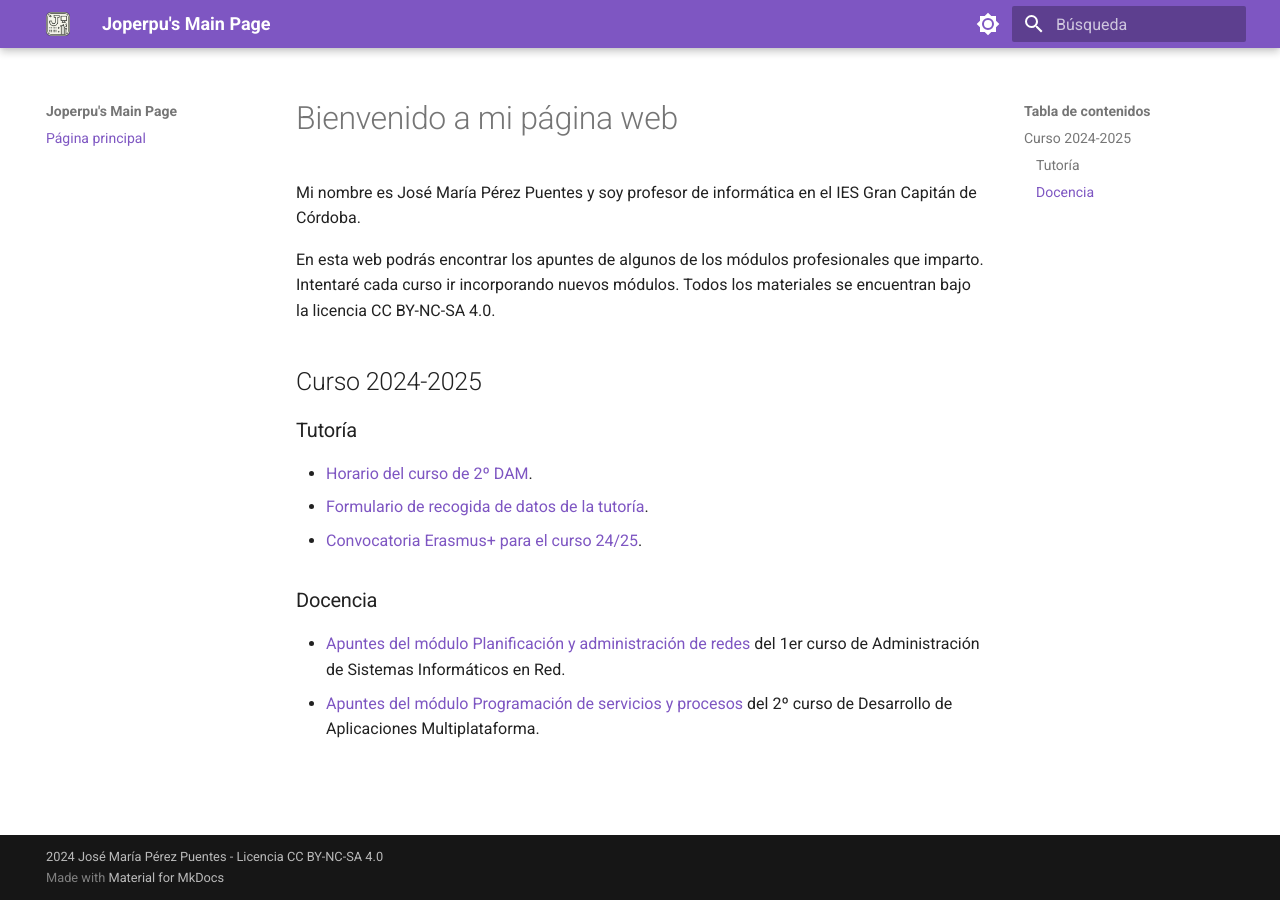
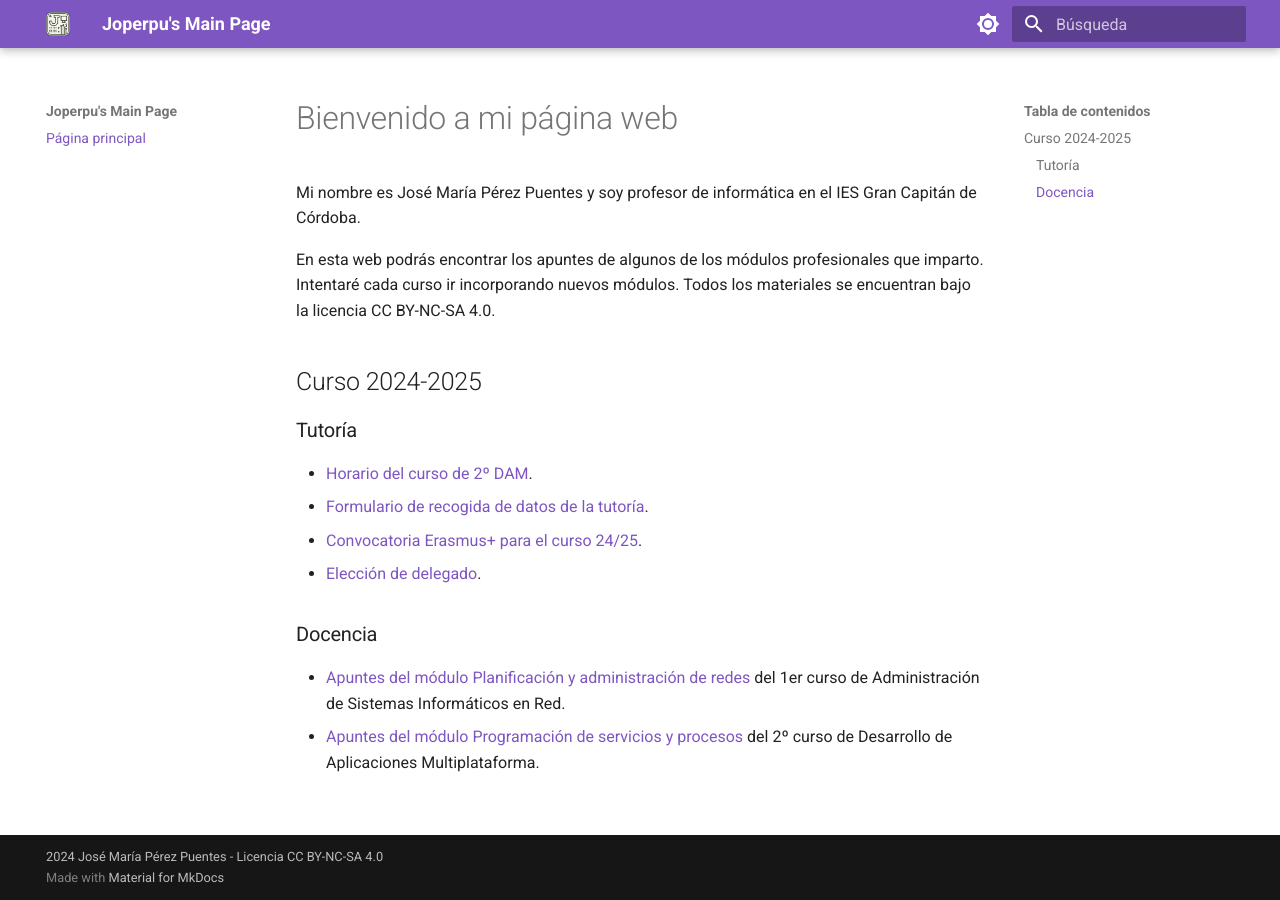
Before and after one commit to Joperpu/joperpu.github.io, an MkDocs documentation site: the page built from docs/index.md, in a window 1280 px wide. Built offline with MkDocs 1.6.1 and Material for MkDocs 9.7.7, drawn with Linux system fonts in a browser that asks for light colours.

Commit message:
Elección de delegado

```diff
--- a/docs/index.md
+++ b/docs/index.md
@@ -11,6 +11,7 @@ En esta web podrás encontrar los apuntes de algunos de los módulos profesional
 * [Horario del curso de 2º DAM](assets/files/horario.pdf).
 * [Formulario de recogida de datos de la tutoría](https://forms.gle/bDMAQNrT4D1tQLE87).
 * [Convocatoria Erasmus+ para el curso 24/25](assets/files/ConvocatoriaErasmusCFGS24-25.pdf).
+* [Elección de delegado](assets/files/eleccion_delegado.pdf).
 
 ### Docencia
 
```
Also changed, not shown: 4 other files.
